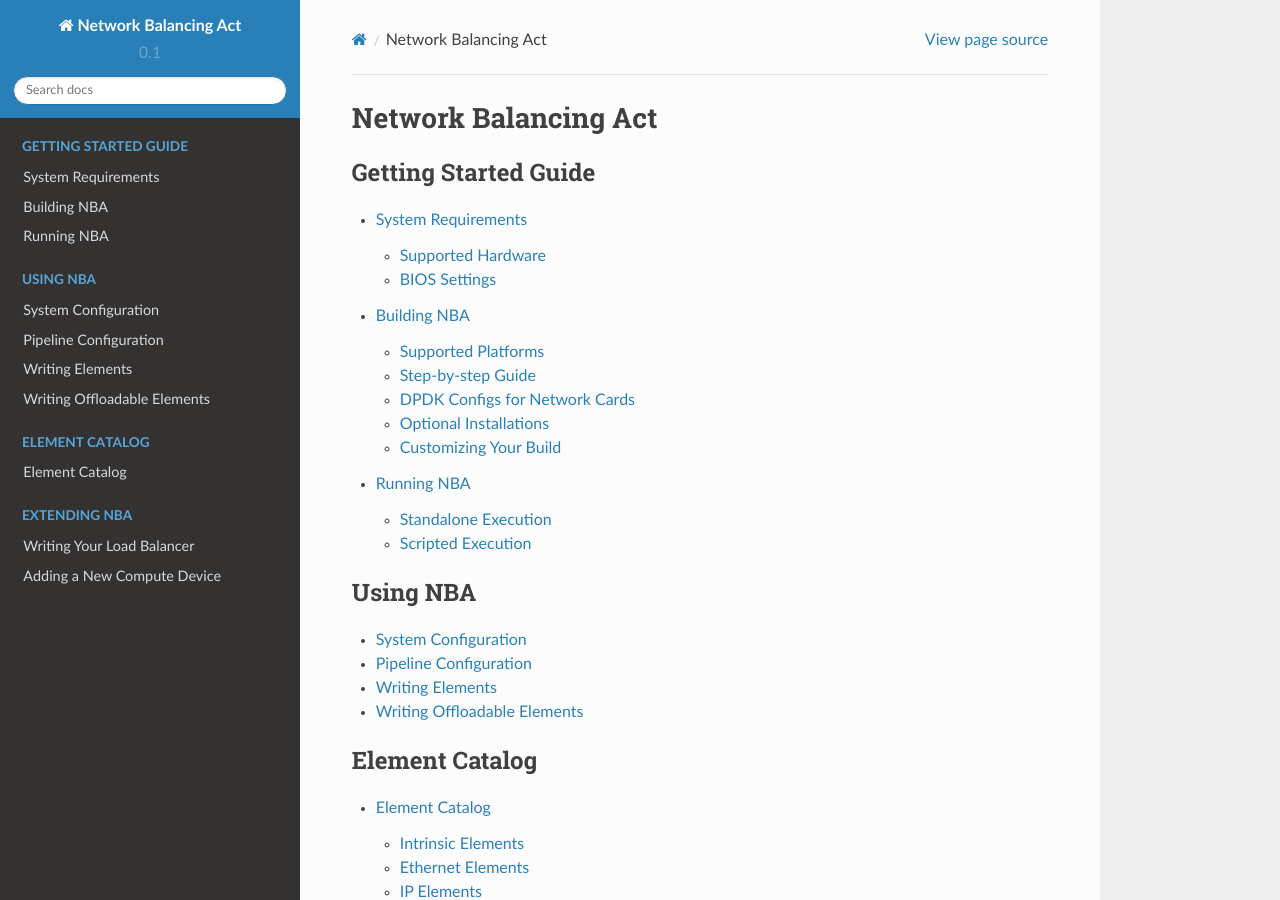
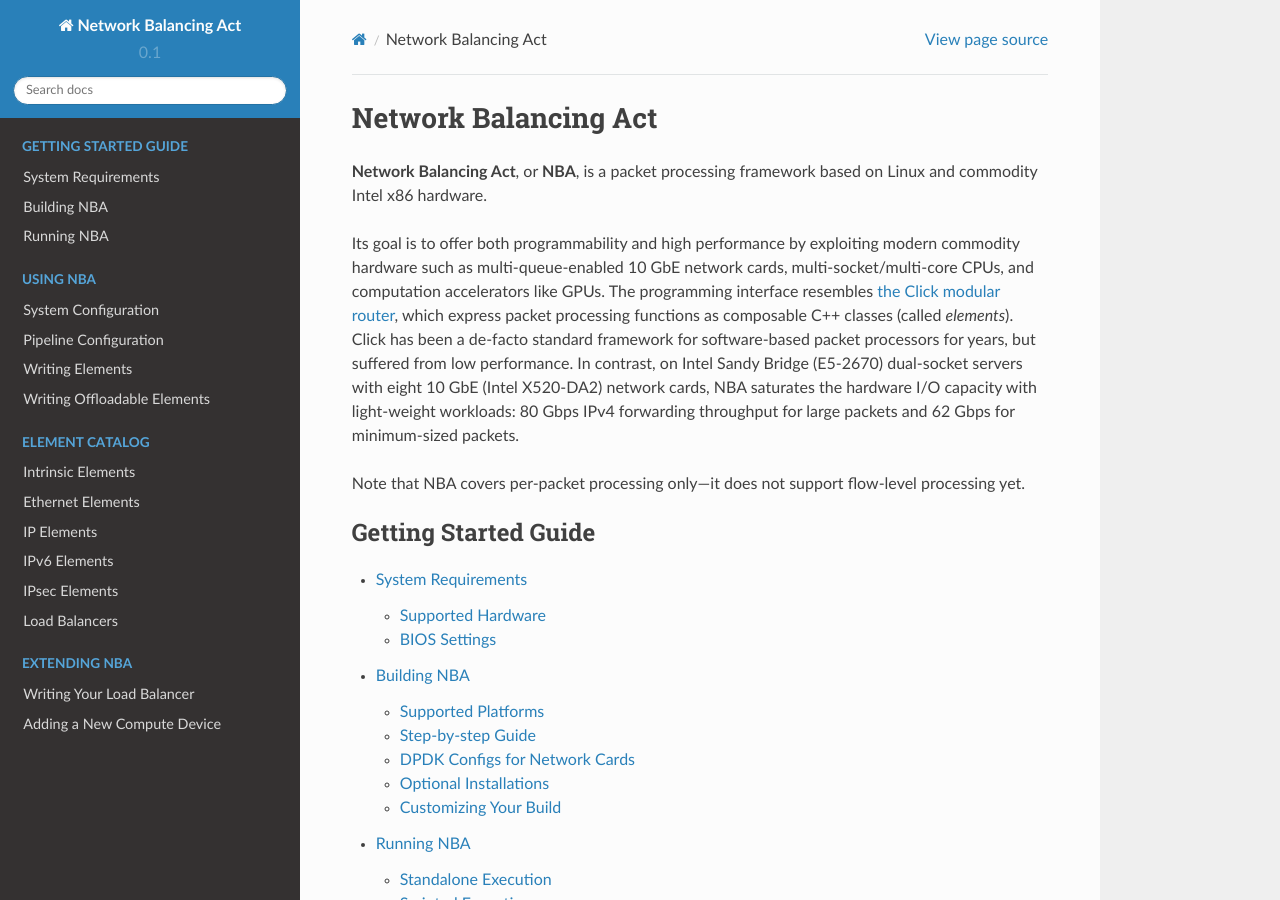
Before and after one commit to ANLAB-KAIST/NBA, a Sphinx documentation site: the page built from docs/index.rst, in a window 1280 px wide and 900 px high. Built offline with Sphinx 7.4.7 and the Read the Docs theme 2.0.0, drawn with Linux system fonts in a browser that asks for light colours.

Commit message:
docs: Update index and add some synopsis.

```diff
--- a/docs/elem/index.rst
+++ b/docs/elem/index.rst
@@ -1,6 +1,3 @@
-Element Catalog
-===============
-
 Intrinsic Elements
 ------------------
 
--- a/docs/gsg/build.rst
+++ b/docs/gsg/build.rst
@@ -102,7 +102,7 @@
 You just need to bind the PCI addresses of network cards to igb_uio using
 :code:`tools/dpdk_nic_bind.py` script provided by DPDK.
 
-.. warning::
+.. attention::
 
    When using ixgbe driver with *vectorized* PMD enabled, you should fix the IO
    batch size to be 32, whereas you may change the computation batch size as
--- a/docs/index.rst
+++ b/docs/index.rst
@@ -1,10 +1,14 @@
-.. Network Balancing Act documentation master file, created by
-   sphinx-quickstart on Wed Jul 15 19:56:55 2015.
-   You can adapt this file completely to your liking, but it should at least
-   contain the root `toctree` directive.
-
 Network Balancing Act
 =====================
+
+**Network Balancing Act**, or **NBA**, is a packet processing framework based on Linux and commodity Intel x86 hardware.
+
+Its goal is to offer both programmability and high performance by exploiting modern commodity hardware such as multi-queue-enabled 10 GbE network cards, multi-socket/multi-core CPUs, and computation accelerators like GPUs.
+The programming interface resembles `the Click modular router <http://www.read.cs.ucla.edu/click/click>`_, which express packet processing functions as composable C++ classes (called *elements*).
+Click has been a de-facto standard framework for software-based packet processors for years, but suffered from low performance.
+In contrast, on Intel Sandy Bridge (E5-2670) dual-socket servers with eight 10 GbE (Intel X520-DA2) network cards, NBA saturates the hardware I/O capacity with light-weight workloads: 80 Gbps IPv4 forwarding throughput for large packets and 62 Gbps for minimum-sized packets.
+
+Note that NBA covers per-packet processing only---it does not support flow-level processing yet.
 
 .. _gsg:
 
```
